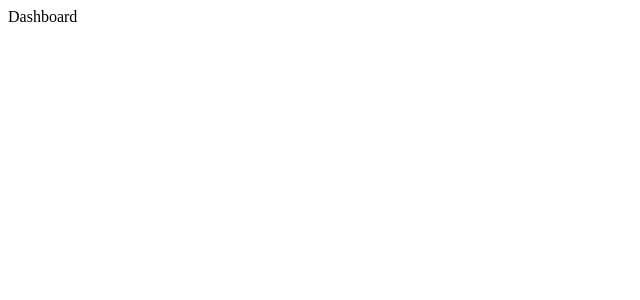
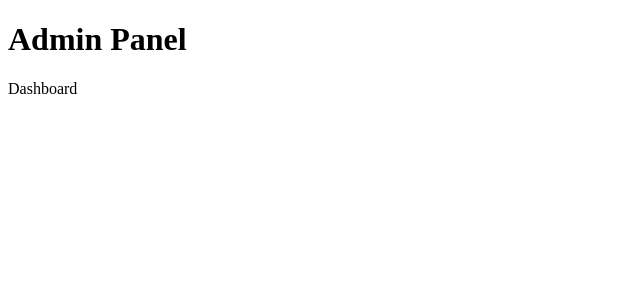
Before and after one commit to raunak234362/Ummid-Kiran, a Next.js app: page /admin in a window 1280 px wide. Shown: the top 300 px of the page, without its empty margins (0-640 px from the left). Built offline with nearby package versions, Linux system fonts and the light colour scheme.

Commit message:
feat: implement Sidebar component and update DashboardPage layout

```diff
--- /dev/null
+++ b/src/app/admin/layout.tsx
@@ -0,0 +1,14 @@
+import Sidebar from "@/components/dashboard/sidebar/Sidebar";
+
+export default function RootLayout({
+  children,
+}: Readonly<{
+  children: React.ReactNode;
+}>) {
+  return (
+    <>
+      <Sidebar />
+      <div className="flex-1 overflow-auto mt-16 md:mt-0">{children}</div>
+    </>
+  );
+}
--- a/src/components/DashboardPage.tsx
+++ b/src/components/DashboardPage.tsx
@@ -1,9 +1,12 @@
+
 
 
 function DashboardPage() {
   return (
-    <div>
-      Dashboard
+    <div className="flex flex-col h-screen md:flex-row bg-gray-100">
+
+    Dashboard
+
     </div>
   )
 }
--- /dev/null
+++ b/src/components/dashboard/sidebar/Sidebar.tsx
@@ -0,0 +1,11 @@
+function Sidebar() {
+  return (
+    <div className="hidden md:flex flex-col w-64 bg-white shadow-lg h-full">
+      <div className="p-6 border-b">
+        <h1 className="text-2xl font-bold text-gray-800">Admin Panel</h1>
+      </div>
+    </div>
+  );
+}
+
+export default Sidebar;
```
